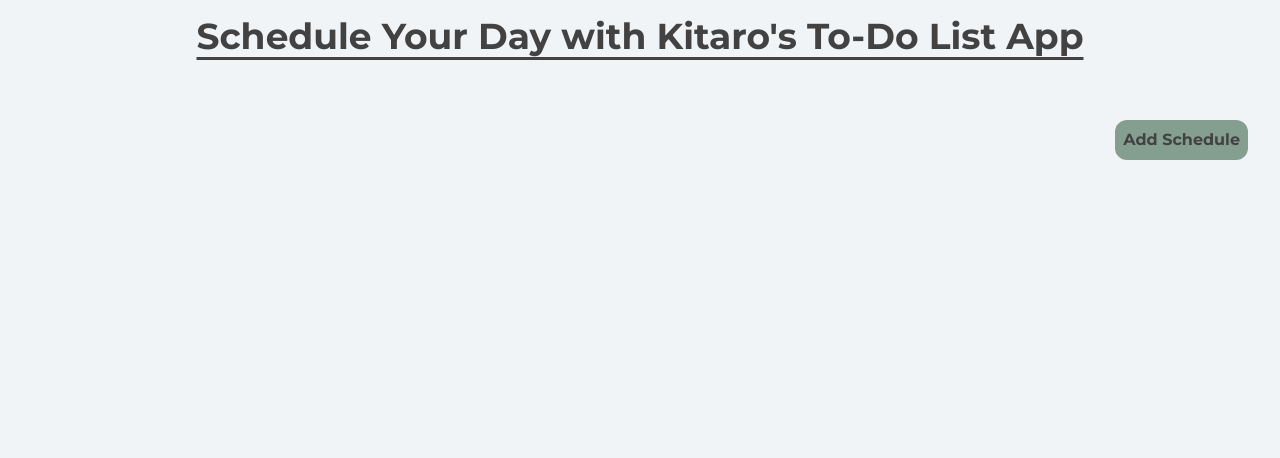
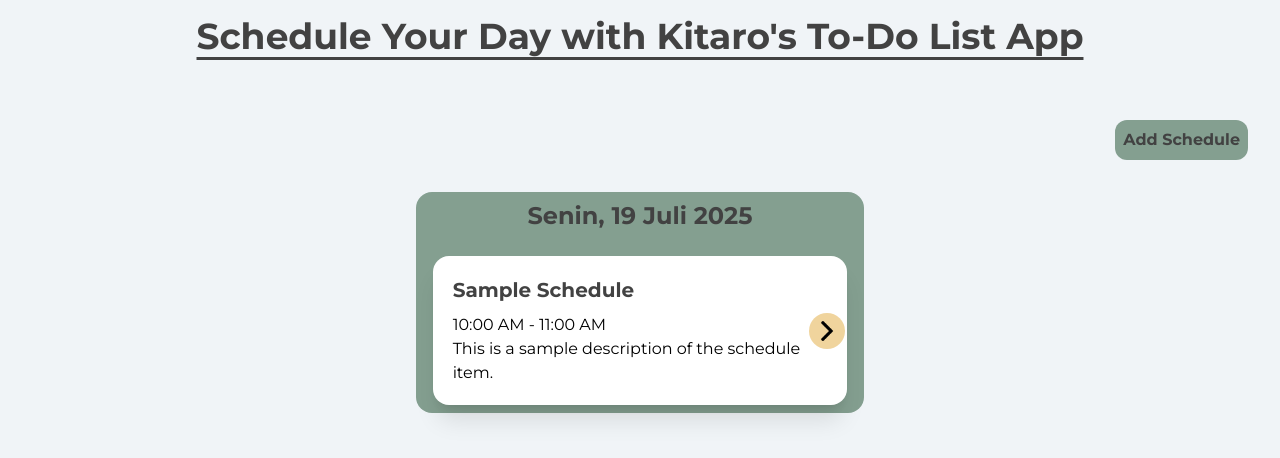
Before and after one commit to kitarobenaya/todolistappV2, a React (Vite) app: page / in a window 1280 px wide. Shown: the top 458 px of the page. Built offline with nearby package versions, Linux system fonts and the light colour scheme; a web font is replaced by a local one.

Commit message:
membuat card schedule

```diff
--- a/src/App.css
+++ b/src/App.css
@@ -4,6 +4,7 @@
 @theme {
   --color-text-primary: #424242;
   --color-accent: #849F90;
+  --color-button-accent: #F0D49D;
 
   --animate-title: fadeInDown 900ms ease-in-out;
   @keyframes fadeInDown {
--- a/src/App.jsx
+++ b/src/App.jsx
@@ -1,7 +1,11 @@
-import { useState } from 'react'
-import './App.css'
+import { useState } from "react";
+import RightArrow from './assets/img/right-arrow.png';
+import LeftArrow from './assets/img/left-arrow.png';
+import "./App.css";
+
 
 export default function App() {
+  const [click, setClick] = useState(false);
   return (
     <>
       <header>
@@ -10,14 +14,44 @@
         </h1>
       </header>
 
-        <main className='size-full mt-16'>
-          <section className='size-full flex justify-end mb-8'>
-            <button type='button' className='addButton bg-accent p-2 mr-8 rounded-xl hover:bg-[#6E867B] hover:cursor-pointer'><span className='add-text flex justify-center size-fit font-[Montserrat] font-bold text-text-primary relative'>Add Schedule</span></button>
+      <main className="size-full mt-16">
+        <section className="size-full flex justify-end mb-8">
+          <button
+            type="button"
+            className="addButton bg-accent p-2 mr-8 rounded-xl hover:bg-[#6E867B] hover:cursor-pointer"
+          >
+            <span className="add-text flex justify-center size-fit font-[Montserrat] font-bold text-text-primary relative">
+              Add Schedule
+            </span>
+          </button>
         </section>
-          <section>
 
+        <section className="schedule-list size-full flex flex-row gap-8 justify-center items-center mb-16 flex-wrap">
+          <article className="tanggal-schedule w-[28rem] h-fit bg-accent rounded-2xl flex flex-col gap-6 items-center p-2">
+            <h1 className="text-center font-bold font-[Montserrat] text-2xl text-text-primary">
+              Senin, 19 Juli 2025
+            </h1>
+            <article className="schedule-card bg-white w-[96%] h-fit p-1 rounded-2xl shadow-xl flex justify-between items-center relative">
+              <div className="schedule-content p-4">
+                <header>
+                  <h2 className="schedule-title font-[Montserrat] font-bold text-xl text-text-primary mb-2">
+                    Sample Schedule
+                  </h2>
+                  <time className="schedule-time font-[Montserrat] text-text-secondary mb-4">
+                    10:00 AM - 11:00 AM
+                  </time>
+                </header>
+                <p className="schedule-description font-[Montserrat] text-text-secondary max-w-full break-words">
+                  This is a sample description of the schedule item.
+                </p>
+              </div>
+              <div className="schedule-control flex items-center size-fit rounded-full bg-button-accent p-2 hover:cursor-pointer hover:bg-[#45505A] absolute right-0.5 z-10" onClick={() => setClick(!click)}>
+                <img src={click ? LeftArrow : RightArrow} alt="" className="size-5 select-none z-0" />
+              </div>
+            </article>
+          </article>
         </section>
       </main>
     </>
-    )
+  );
 }
```
Also changed, not shown: src/assets/img/left-arrow.png (added), src/assets/img/right-arrow.png (added). Lines whose indentation alone changed are shown as unchanged.
